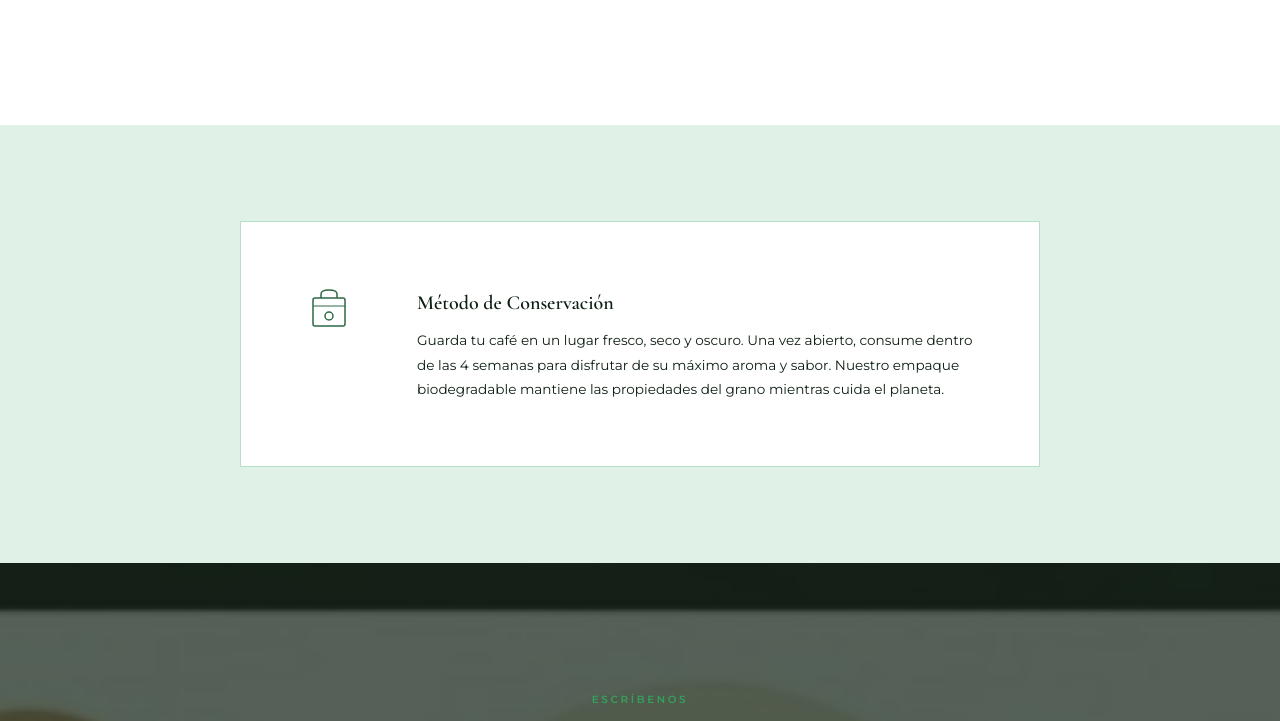
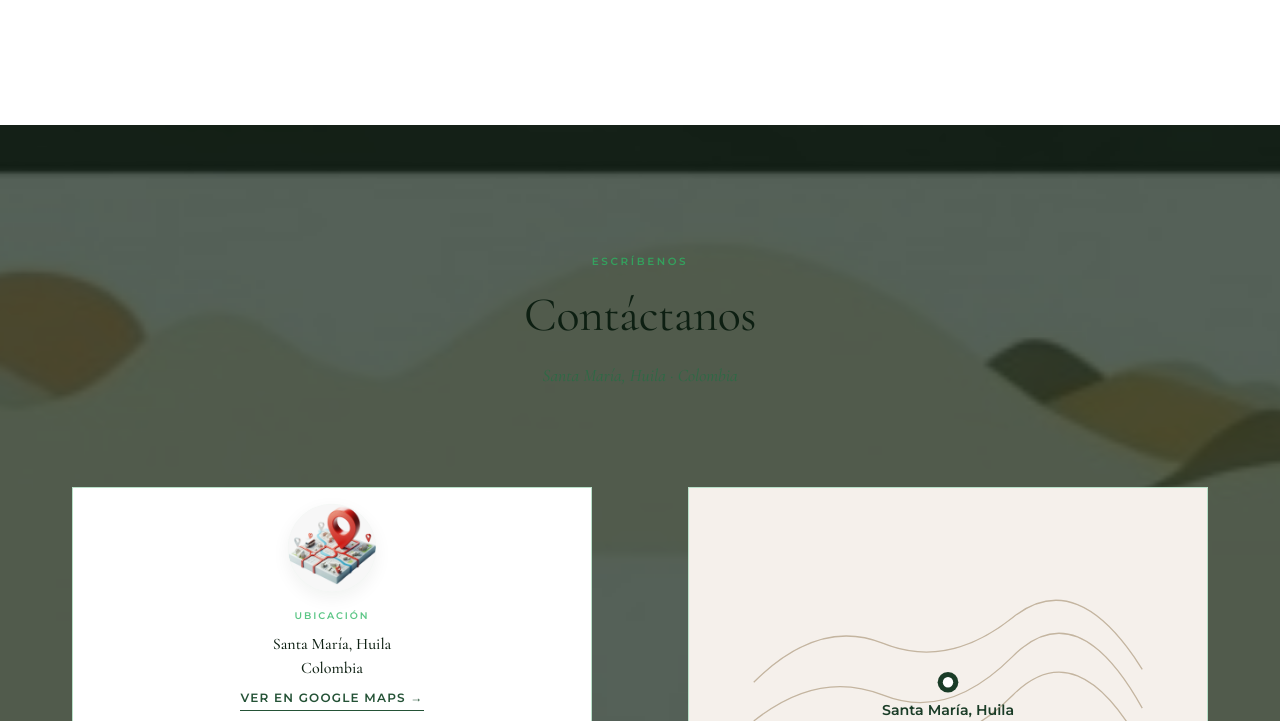
Before and after one commit to davidsalazarcuartas-cmd/proyecto-final-semestre, a plain HTML site: page index.html in a window 1280 px wide. Shown: the part 6720-7441 px from the top of the page. Drawn offline with nearby package versions, Linux system fonts and the light colour scheme.

Commit message:
fix: Remove metodos de conservacion 🐛

```diff
--- a/index.html
+++ b/index.html
@@ -404,28 +404,7 @@
             </div>
         </div>
     </section>
-
-
-    <section class="section section-storage">
-        <div class="container">
-            <div class="storage-box">
-                <div class="storage-icon">
-                    <svg viewBox="0 0 48 48" fill="none">
-                        <rect x="8" y="12" width="32" height="28" rx="2" stroke="currentColor" stroke-width="1.5"
-                            fill="none" />
-                        <path d="M16 12V8C16 6 18 4 24 4C30 4 32 6 32 8V12" stroke="currentColor" stroke-width="1.5" />
-                        <line x1="8" y1="20" x2="40" y2="20" stroke="currentColor" stroke-width="1" />
-                        <circle cx="24" cy="30" r="4" stroke="currentColor" stroke-width="1.5" />
-                    </svg>
-                </div>
-                <div class="storage-content">
-                    <h3>Método de Conservación</h3>
-                    <p>Guarda tu café en un lugar fresco, seco y oscuro. Una vez abierto, consume dentro de las 4
-                        semanas para disfrutar de su máximo aroma y sabor. Nuestro empaque biodegradable mantiene las
-                        propiedades del grano mientras cuida el planeta.</p>
-                </div>
-            </div>
-        </div>
+    </div>
     </section>
 
 
```
